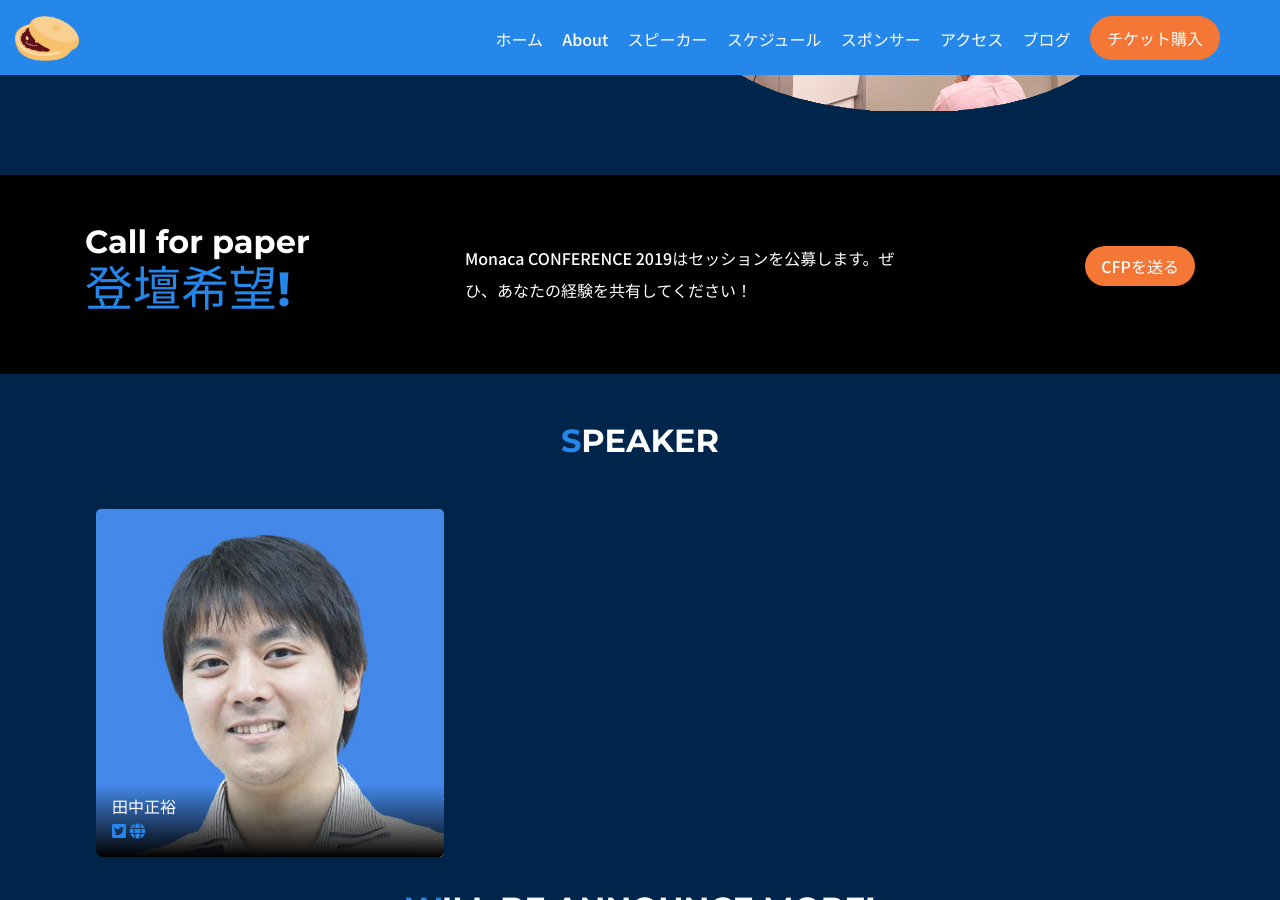
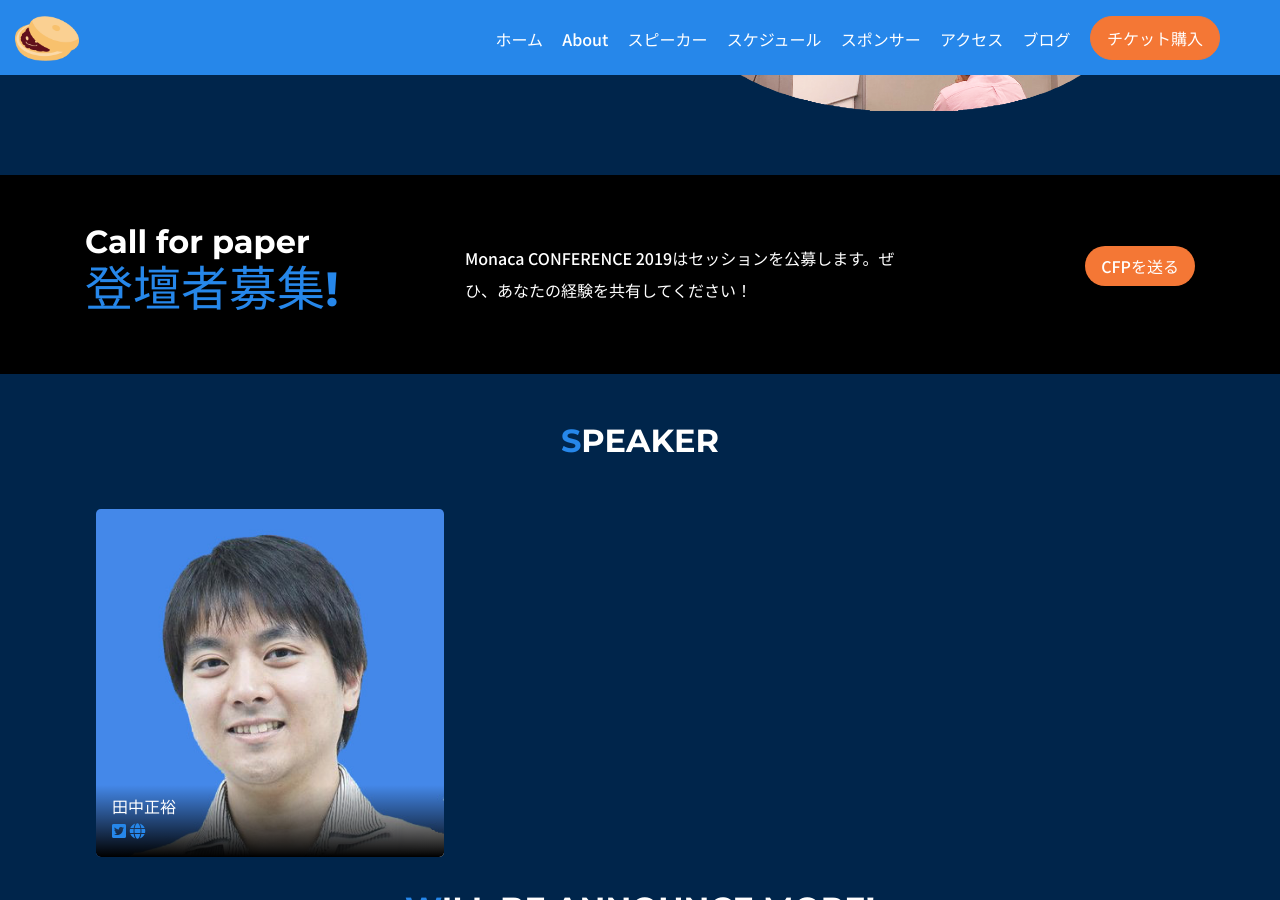
Before and after one commit to MonacaUG/conference-2019, a Jekyll site: the page built from index.html, in a window 1280 px wide and 900 px high, scrolled down 1200 px. Built offline with Jekyll 4.4.1, drawn with Linux system fonts in a browser that asks for light colours; nearby versions of some CDN libraries; comment, search, counter and statistics services are not loaded.

```diff
--- a/index.html
+++ b/index.html
@@ -37,7 +37,7 @@
   <div class="container py-5">
     <div class="row d-flex align-items-center">
       <div class="col-12 col-sm-12 col-md-4">
-        <h2 class="font_Montserrat text-white text-center text-sm-left">Call for paper<br><span class="color display-5">登壇希望!</span></h2>
+        <h2 class="font_Montserrat text-white text-center text-sm-left">Call for paper<br><span class="color display-5">登壇者募集!</span></h2>
       </div>
       <div class="col-12 col-sm-8 col-md-5 text-white lh-20">Monaca CONFERENCE 2019はセッションを公募します。ぜひ、あなたの経験を共有してください！</div>
       <div class="col-12 colsm-4 col-md-3">
```
